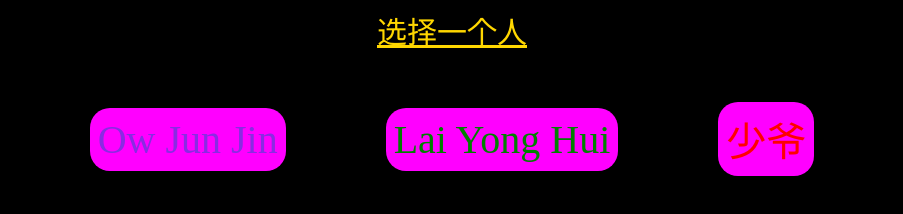
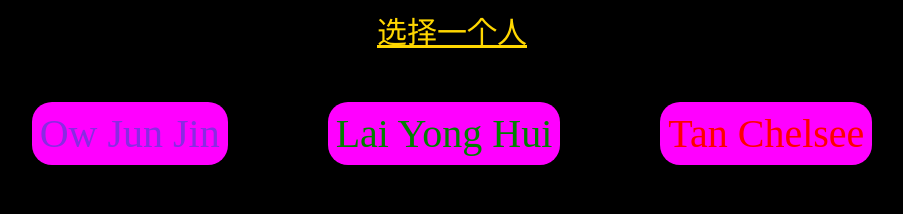
Before and after one commit to Ling032/Ling032.github.io, a plain HTML site: page index.html in a window 1280 px wide. Shown: the whole page, without its empty margins (188-1091 px from the left). Drawn offline with Linux system fonts and the light colour scheme.

Commit message:
Update index.html

```diff
--- a/index.html
+++ b/index.html
@@ -11,7 +11,7 @@
                 <div style="display: flex;justify-content: center;align-items: center;">
                     <div class = "nametitle" onmouseover="goow(this);" onmouseout="backow(this);">Ow Jun Jin</div>
                     <div class = "nametitle" style="color:green;" onmouseover="golai(this);" onmouseout="backlai(this)"; onclick="clicklai()">Lai Yong Hui</div>
-                    <div class = "nametitle" style="color:red;" onmouseover="golai(this);" onmouseout="backlai(this)"; onclick="clickshaoye()">少爷</div>
+                    <div class = "nametitle" style="color:red;" onmouseover="golai(this);" onmouseout="backlai(this)"; onclick="clickshaoye()">Tan Chelsee</div>
                 </div>
             </div>
 
```
